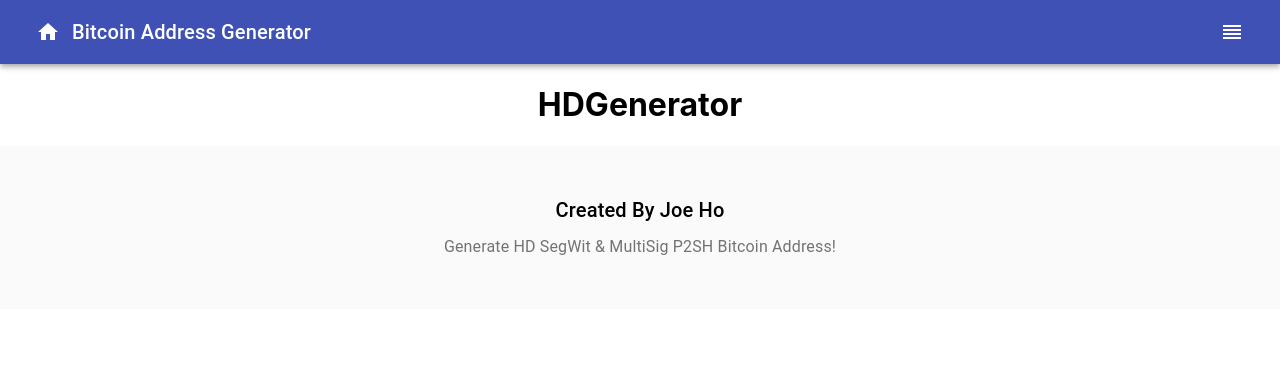
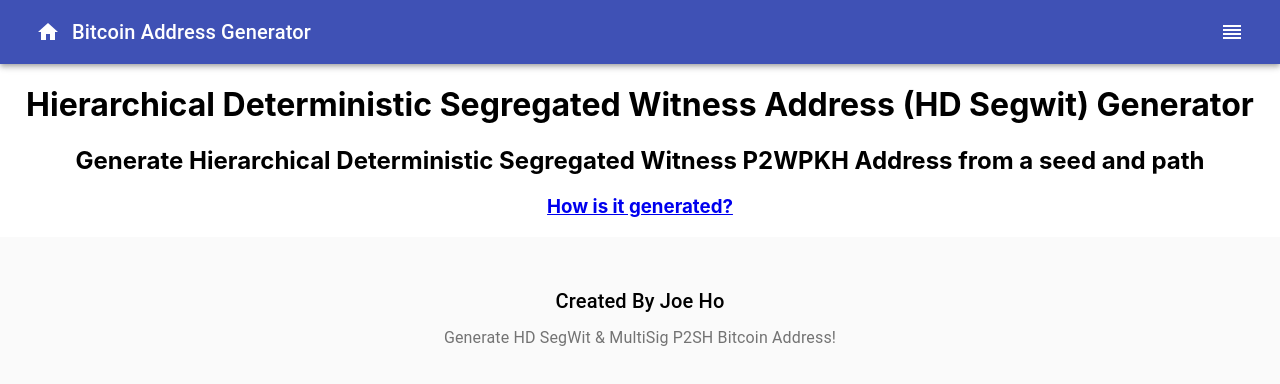
Before and after one commit to JoeHO888/bitcoin-address-generator, a React (Create React App) app: page /hd-generator in a window 1280 px wide. Shown: the top 384 px of the page. Built offline with nearby package versions, Linux system fonts and the light colour scheme.

Commit message:
Update Text in HDGenerator

```diff
--- a/src/components/HDGenerator/index.tsx
+++ b/src/components/HDGenerator/index.tsx
@@ -1,12 +1,21 @@
 import React from 'react';
+import { routes } from "../../routes";
 
 const HDGenerator: React.FC = () => {
 
     return (
         <>
             <h1>
-                HDGenerator
+                {routes.hdSegWit.title}
             </h1>
+            <h2>
+                {routes.hdSegWit.description}
+            </h2>
+            <h3>
+                <a href={routes.hdSegWit.methodologyURL} target="_blank">
+                    How is it generated?
+                </a>
+            </h3>
         </>
     )
 }
```
